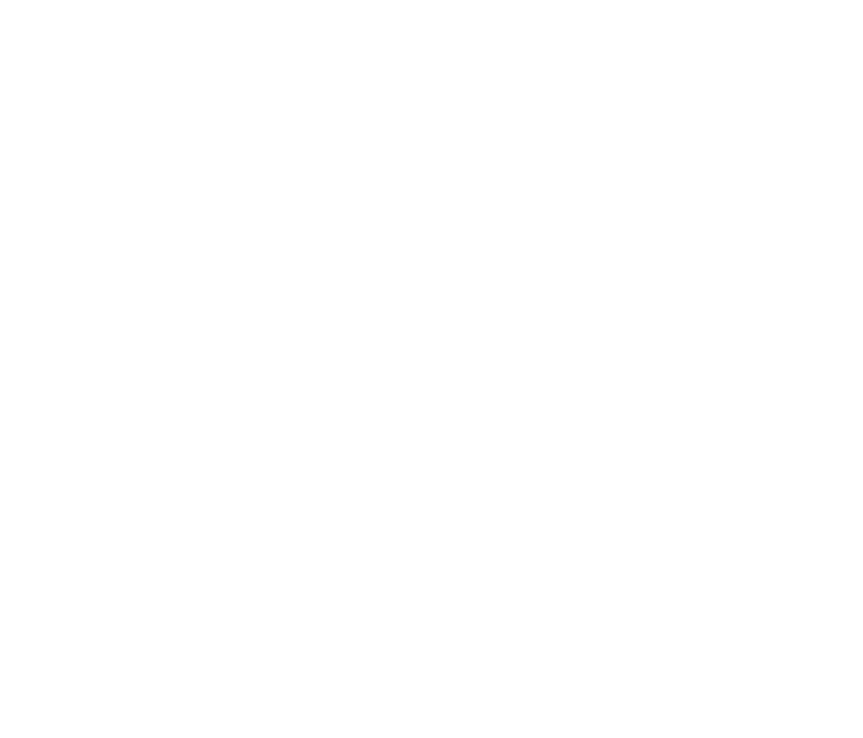
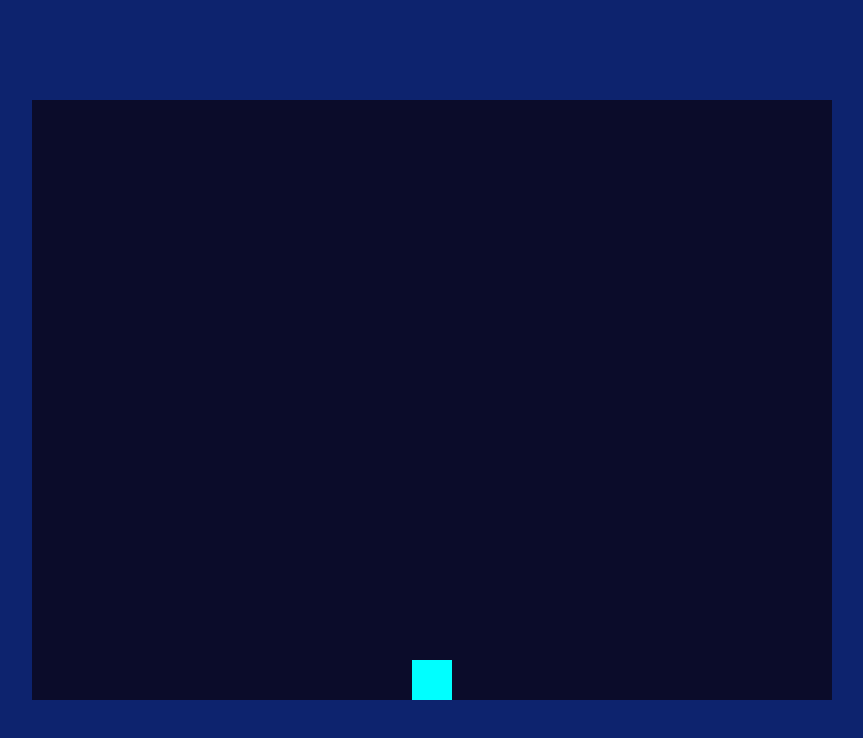
Before and after one commit to mohammed-mehdi-saibat/space-dodger, a plain HTML site: page index.html in a window 1280 px wide. Shown: the whole page, without its empty margins (208-1071 px from the left). Drawn offline with Linux system fonts and the light colour scheme.

Commit message:
Set up basic game UI: create game container and player element with initial styling and positioning

```diff
--- a/index.html
+++ b/index.html
@@ -4,8 +4,19 @@
     <meta charset="UTF-8" />
     <meta name="viewport" content="width=device-width, initial-scale=1.0" />
     <link rel="stylesheet" href="style.css" />
+    <!-- google fonts  -->
+    <link rel="preconnect" href="https://fonts.googleapis.com" />
+    <link rel="preconnect" href="https://fonts.gstatic.com" crossorigin />
+    <link
+      href="https://fonts.googleapis.com/css2?family=Orbitron:wght@400..900&family=Press+Start+2P&family=Roboto:ital,wght@0,100..900;1,100..900&display=swap"
+      rel="stylesheet"
+    />
     <title>Space Dodger</title>
   </head>
-  <body></body>
+  <body>
+    <div id="game-container">
+      <div id="player"></div>
+    </div>
+  </body>
   <script src="script.js"></script>
 </html>
--- a/style.css
+++ b/style.css
@@ -0,0 +1,31 @@
+* {
+  margin: 0;
+  padding: 0;
+  box-sizing: border-box;
+}
+
+body {
+  font-family: "Orbitron", sans-serif;
+  height: 100vh;
+  display: flex;
+  align-items: center;
+  justify-content: center;
+  background-color: #0d236e;
+}
+
+#game-container {
+  width: 800px;
+  height: 600px;
+  background-color: #0b0c2a;
+  position: relative;
+}
+
+#player {
+  width: 40px;
+  height: 40px;
+  background-color: #00ffff;
+  position: absolute;
+  bottom: 0;
+  left: 50%;
+  transform: translateX(-50%);
+}
```
